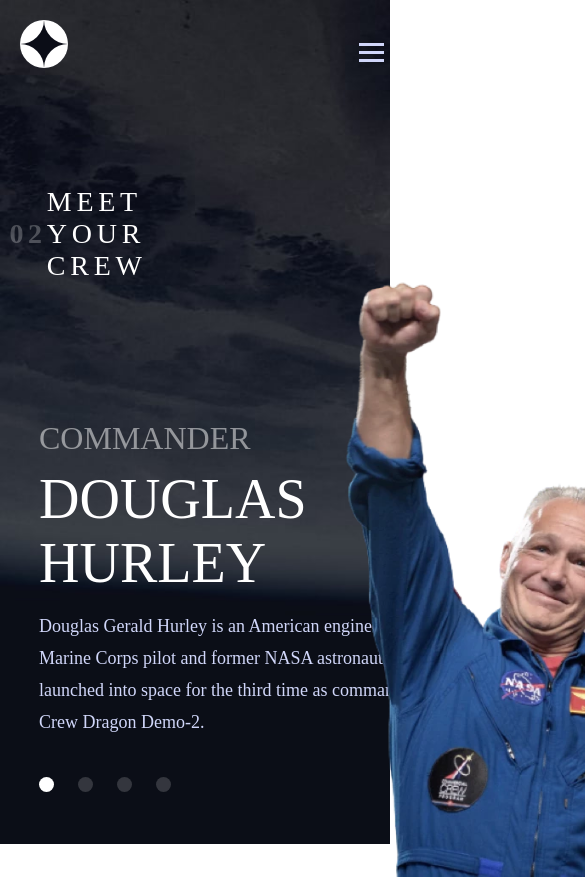
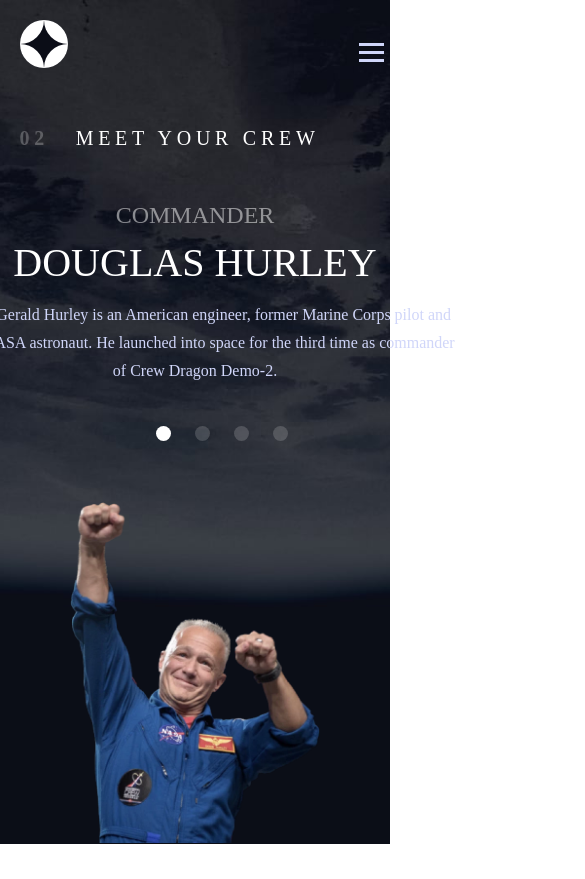
Before and after one commit to lukasviliams/space-tourism, a Vue app: page /crew in a window 390 px wide. Shown: the top 879 px of the page, 585 px wide, since content can reach past the window. After the commit the page ends 844 px from the top, so only its background shows below. Built offline with nearby package versions, Linux system fonts and the light colour scheme; a web font is replaced by a local one.

Commit message:
responsive design crew

```diff
--- a/src/components/crew-component.vue
+++ b/src/components/crew-component.vue
@@ -155,6 +155,7 @@ export default {
         element.classList.remove('white')
       });
       victorDot.value.classList.add('white')
+      console.log(victorDot.value);
     }
     const anoushehTab = () =>{
       visibleDouglas.value = false
@@ -177,16 +178,20 @@ export default {
 
 <style scoped>
 .crew-container{
+  position: relative;
   display: flex;
   justify-content: flex-start;
   flex-direction: column;
+  height: calc(100vh - 12.8rem);
 }
 .header{
     display: flex;
     justify-content: center;
     align-items: center;
-    width: 20vw;
-    margin: 12vh 0 0 10vw;
+    width: 40rem;
+    position: absolute;
+    top: 10rem;
+    left: 10vw;
 }
 .header span{
   font-family: 'barlow';
@@ -203,15 +208,16 @@ export default {
 }
 .slot_container{
   display: none;
-  height: 70.5vh;
+  height: 100%;
 }
 .slot_container-text{
+  height: 100%;
   width: 40%;
   display: flex;
   justify-content: center;
   align-items: flex-start;
   flex-direction: column;
-  margin: 15vh 0 15vh 10vw;
+  margin-left: 10vw;
 }
 .heading4{
   text-transform: uppercase;
@@ -228,6 +234,9 @@ export default {
   width: 44rem;
 }
 .slot_container-img{
+  display: flex;
+  flex-direction: column;
+  justify-content: flex-end;
   height: 100%;
   margin-left: 15rem;
 }
@@ -236,11 +245,13 @@ export default {
   width: auto;
 }
 .dots-container{
+  position: absolute;
   display: flex;
   justify-content: space-between;
   align-items: center;
   width: 13.2rem;
-  margin: -10rem 0 0 10vw;
+  top: 75vh;
+  left: 10vw;
 }
 .dot{
   height: 15px;
@@ -271,4 +282,108 @@ export default {
 .white{
   background-color: var(--ter-color);
 }
+/*************************** Responsive design ****************************************/
+@media only screen and (max-width:1700px) {
+  .slot_container-img{
+    margin-left: 5rem;
+  }
+}
+@media only screen and (max-width:1475px) {
+  .slot_container-img{
+    margin-left: 0;
+  }
+}
+
+@media only screen and (max-width: 1400px) {
+  .slot_container-text{
+    margin-left: 5vw;
+  }
+  .header {
+    left: 5vw;
+  }
+  .dots-container{
+    left: 5vw;
+  }
+}
+@media only screen and (max-width:1200px) {
+  .slot_container{
+    justify-content: space-between;
+  }
+  .img{
+    height: 80%;
+  }
+}
+@media only screen and (max-width:1050px) {
+  .img{
+    height: 70%;
+  }
+}
+@media only screen and (max-width:1000px) {
+.crew-container{
+  height: calc(100vh - 8.5rem);
+}
+}
+@media only screen and (max-width:945px) {
+  .img{
+    height: 60%;
+  }
+}
+@media only screen and (max-width:850px) {
+.slot_container {
+    flex-direction: column;
+    align-items: center;
+    justify-content: flex-end;
+  }
+.slot_container-text, .slot_container-img{
+  margin: 0;
+}
+.slot_container-text{
+  display: flex;
+  justify-content: center;
+  align-items: center;
+  height: 55%;
+  width: 50vw;
+}
+.body-text{
+  width: 53rem;
+}
+.slot_container-img{
+  height: 45%;
+}
+.img{
+  height: 100%;
+}
+.heading4{
+  font-size: 24px;
+  }
+.heading3{
+  display: flex;
+  justify-content: center;
+  align-items: center;
+  font-size: 40px;
+  width: 53rem;
+}
+.body-text{
+  font-size: 16px;
+  line-height: 28px;
+  text-align: center;
+}
+.heading5{
+  font-size: 20px;
+}
+.header span {
+  font-size: 20px;
+}
+.header{
+  width: 30rem;
+  top: 5vh;
+}
+.dots-container{
+  top: 45%;
+  left: 40%;
+}
+}
+
+
+
 </style>
--- a/src/views/Crew.vue
+++ b/src/views/Crew.vue
@@ -22,4 +22,15 @@ export default {
   background-position: center;
   background-size: cover;
 }
+/*************** Responsive design ***********************/
+@media only screen and (max-width: 768px) {
+  .crew{
+    background-image: url(../assets/img/crew/background-crew-tablet.jpg);
+  }
+}
+@media only screen and (max-width: 375px) {
+  .crew {
+    background-image: url(../assets/img/crew/background-crew-mobile.jpg);
+  }
+}
 </style>>
```
Lines whose indentation alone changed are shown as unchanged.
